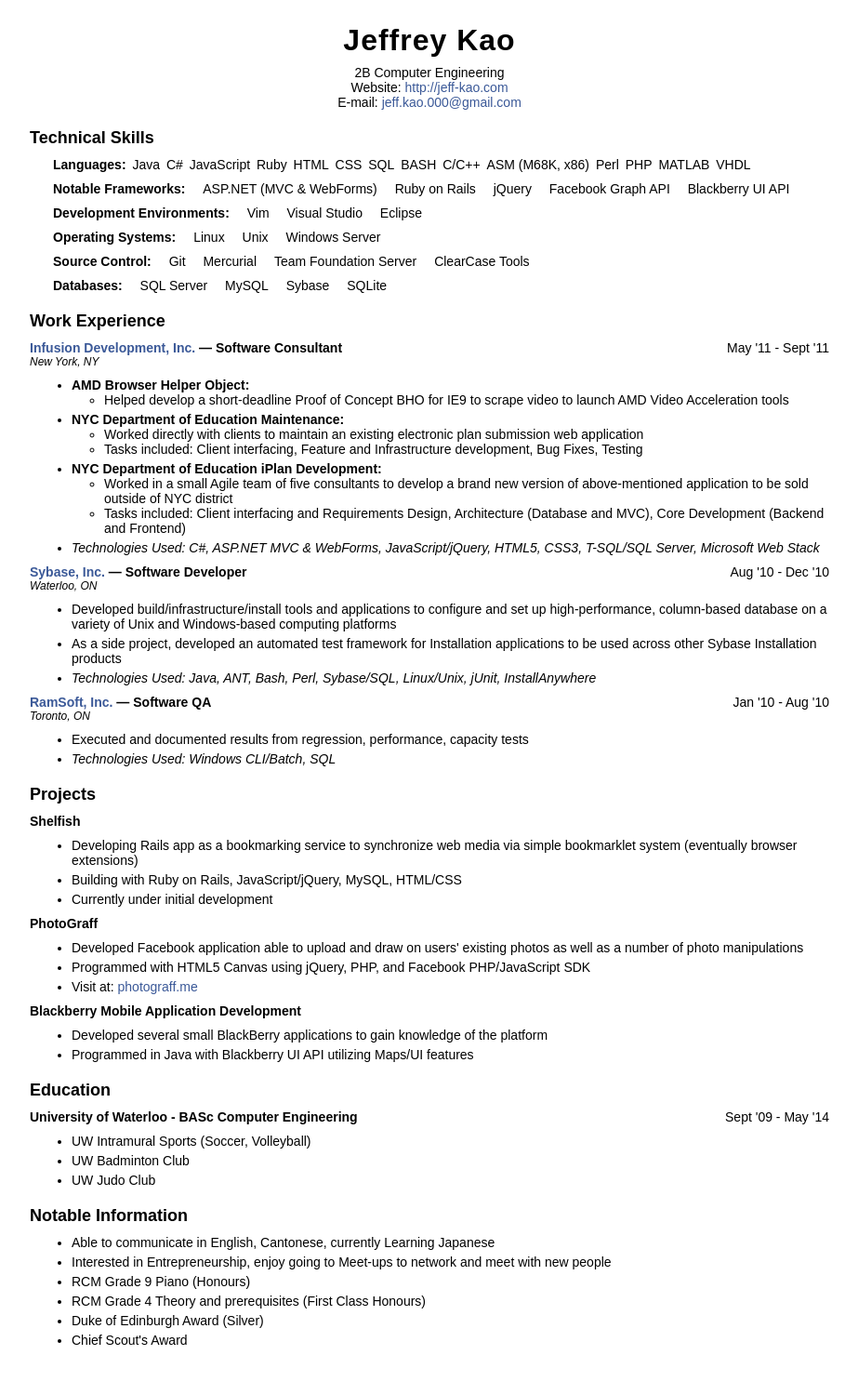
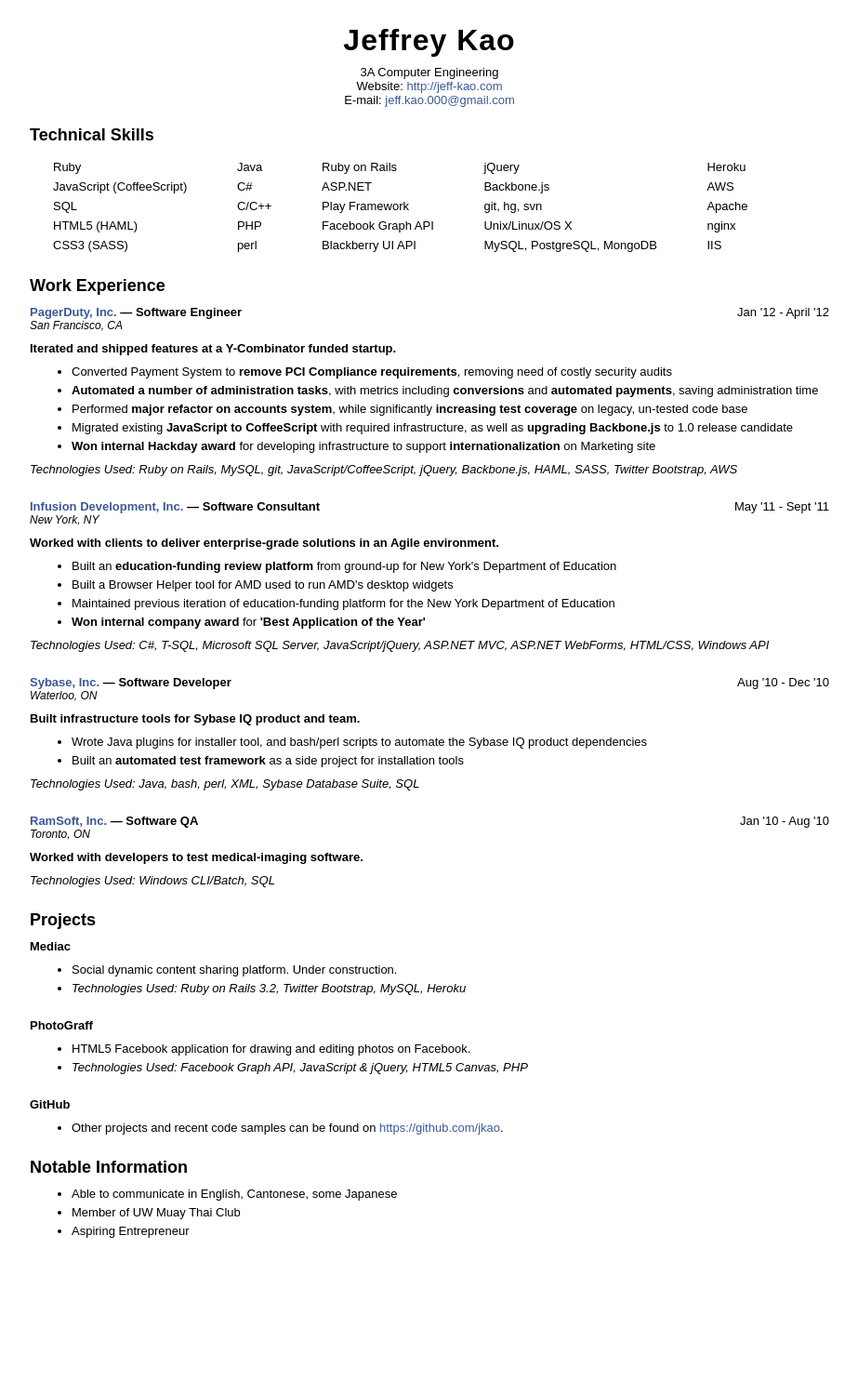
Before and after one commit to jkao/jkao.github.io, a Jekyll site: the page resume_old.html, which Jekyll copies as it is, in a window 1280 px wide. Shown: the whole page at 93% size, without its empty margins (178-1101 px from the left). Built offline with Jekyll 4.4.1, drawn with Linux system fonts in a browser that asks for light colours; after the commit the page ends 1396 px from its top, so only the background shows below that.

Commit message:
Re-formatted resume and updated jobmine resume

```diff
--- a/resume_old.html
+++ b/resume_old.html
@@ -2,7 +2,7 @@
 <html>
     <head>
         <meta charset="utf-8" />
-        <title>Jeffrey Kao | 2B Computer Engineering</title>
+        <title>Jeffrey Kao | 3A Computer Engineering</title>
         <!-- STYLES -->
         <style type="text/css">
             /*
@@ -18,7 +18,7 @@
             */
             html {
                 font-family:arial,sans-serif;
-                font-size:14px;
+                font-size:13px;
             }
             .body {
                 width:860px;
@@ -38,6 +38,9 @@
             }
             a:hover {
               text-decoration:underline;
+            }
+            em {
+              font-style: italic;
             }
             h1 {
               font-size:32px;
@@ -60,31 +63,16 @@
               margin: 0 0 8px;
               letter-spacing:1px;
             }
-            div.skills-summary {
-                margin: 15px 0;
-            }
             ul.skill-set {
-                margin: 10px 0 0 25px;
+              display: inline-block;
+              margin: 0 25px;
+              font-size: 13px;
             }
             ul.skill-set li {
-                display:inline;
-                margin: 0 15px 0 0;
-            }
-            ul.skill-set .head {
-                font-weight:bold;
-            }
-            ul.skill-set-long {
-                margin: 10px 0 0 25px;
-            }
-            ul.skill-set-long li {
-                display:inline;
-                margin: 0 3px 0 0;
-            }
-            ul.skill-set-long .head {
-                font-weight:bold;
+              margin: 6px 0;
             }
             div.entry {
-                margin: 5px 0;
+                margin: 0 0 25px 0;
             }
             div.entry-title {
                 font-weight:bold;
@@ -95,6 +83,10 @@
             }
             div.job-date {
                 float:right;
+            }
+            div.job-summary {
+              margin: 10px 0;
+              font-weight:bold;
             }
             ul.entry-description {
                 margin:10px 0;
@@ -116,153 +108,123 @@
         <!-- HEADING -->
         <div class="heading">
             <h1 class="name">Jeffrey Kao</h1>
-            <div class="meta">2B Computer Engineering</div>
+            <div class="meta">3A Computer Engineering</div>
             <div class="meta">Website: <a href="http://jeff-kao.com">http://jeff-kao.com</a></div>
             <div class="meta">E-mail: <a href="mailto:jeff.kao.000@gmail.com">&#106;&#101;&#102;&#102;&#46;&#107;&#97;&#111;&#46;&#48;&#48;&#48;&#64;&#103;&#109;&#97;&#105;&#108;&#46;&#99;&#111;&#109;</a></div>
         </div>
         <!-- SKILLS -->
         <div class="skills-summary">
           <h3>Technical Skills</h3>
-            <ul class="skill-set-long">
-                <li class="head">Languages:</li>
+          <ul class="skill-set">
+            <li>Ruby</li>
+            <li>JavaScript (CoffeeScript)</li>
+            <li>SQL</li>
+            <li>HTML5 (HAML)</li>
+            <li>CSS3 (SASS)</li>
+          </ul>
+          <ul class="skill-set">
             <li>Java</li>
             <li>C#</li>
-                <li>JavaScript</li>
-                <li>Ruby</li>
-                <li>HTML</li>
-                <li>CSS</li>
-                <li>SQL</li>
-                <li>BASH</li>
             <li>C/C++</li>
-                <li>ASM (M68K, x86)</li>
-                <li>Perl</li>
             <li>PHP</li>
-                <li>MATLAB</li>
-                <li>VHDL</li>
+            <li>perl</li>
           </ul>
           <ul class="skill-set">
-                <li class="head">Notable Frameworks:</li>
-                <li>ASP.NET (MVC &amp; WebForms)</li>
             <li>Ruby on Rails</li>
-                <li>jQuery</li>
+            <li>ASP.NET</li>
+            <li>Play Framework</li>
             <li>Facebook Graph API</li>
             <li>Blackberry UI API</li>
           </ul>
           <ul class="skill-set">
-                <li class="head">Development Environments:</li>
-                <li>Vim</li>
-                <li>Visual Studio</li>
-                <li>Eclipse</li>
+            <li>jQuery</li>
+            <li>Backbone.js</li>
+            <li>git, hg, svn</li>
+            <li>Unix/Linux/OS X</li>
+            <li>MySQL, PostgreSQL, MongoDB</li>
           </ul>
           <ul class="skill-set">
-                <li class="head">Operating Systems:</li>
-                <li>Linux</li>
-                <li>Unix</li>
-                <li>Windows Server</li>
-            </ul>
-            <ul class="skill-set">
-                <li class="head">Source Control:</li>
-                <li>Git</li>
-                <li>Mercurial</li>
-                <li>Team Foundation Server</li>
-                <li>ClearCase Tools</li>
-            </ul>
-            <ul class="skill-set">
-                <li class="head">Databases:</li>
-                <li>SQL Server</li>
-                <li>MySQL</li>
-                <li>Sybase</li>
-                <li>SQLite</li>
+            <li>Heroku</li>
+            <li>AWS</li>
+            <li>Apache</li>
+            <li>nginx</li>
+            <li>IIS</li>
           </ul>
         </div>
         <!-- WORK -->
         <div class="work">
             <h3>Work Experience</h3>
             <div class="entry">
+              <div class="job-date">Jan &#39;12 - April &#39;12</div>
+              <div class="entry-title"><a href="http://www.pagerduty.com">PagerDuty, Inc.</a> &mdash; Software Engineer</div>
+              <div class="job-location">San Francisco, CA</div>
+              <div class="job-summary">Iterated and shipped features at a  Y-Combinator funded startup.</div>
+              <ul class="entry-description">
+                <li>Converted Payment System to <strong>remove PCI Compliance requirements</strong>, removing need of costly security audits</li>
+                <li><strong>Automated a number of administration tasks</strong>, with metrics including <strong>conversions</strong> and <strong>automated payments</strong>, saving administration time</li>
+                <li>Performed <strong>major refactor on accounts system</strong>, while significantly <strong>increasing test coverage</strong> on legacy, un-tested code base</li>
+                <li>Migrated existing <strong>JavaScript to CoffeeScript</strong> with required infrastructure, as well as <strong>upgrading Backbone.js</strong> to 1.0 release candidate</li>
+                <li><strong>Won internal Hackday award</strong> for developing infrastructure to support <strong>internationalization</strong> on Marketing site</li>
+              </ul>
+              <em>Technologies Used: Ruby on Rails, MySQL, git, JavaScript/CoffeeScript, jQuery, Backbone.js, HAML, SASS, Twitter Bootstrap, AWS</em>
+            </div>
+            <div class="entry">
               <div class="job-date">May &#39;11 - Sept &#39;11</div>
               <div class="entry-title"><a href="http://www.infusion.com">Infusion Development, Inc.</a> &mdash; Software Consultant</div>
               <div class="job-location">New York, NY</div>
+              <div class="job-summary">Worked with clients to deliver enterprise-grade solutions in an Agile environment.</div>
               <ul class="entry-description">
-                    <li>
-                        <strong>AMD Browser Helper Object:</strong>
-                        <ul>
-                            <li>Helped develop a short-deadline Proof of Concept BHO for IE9 to scrape video to launch AMD Video Acceleration tools</li>
+                <li>Built an <strong>education-funding review platform</strong> from ground-up for New York's Department of Education</li>
+                <li>Built a Browser Helper tool for AMD used to run AMD's desktop widgets</li>
+                <li>Maintained previous iteration of education-funding platform for the New York Department of Education</li>
+                <li><strong>Won internal company award</strong> for <strong>'Best Application of the Year'</strong></li>
               </ul>
-                    </li>
-                    <li>
-                        <strong>NYC Department of Education Maintenance:</strong>
-                        <ul>
-                            <li>Worked directly with clients to maintain an existing electronic plan submission web application</li>
-                            <li>Tasks included: Client interfacing, Feature and Infrastructure development, Bug Fixes, Testing</li>
-                        </ul>
-                    </li>
-                    <li>
-                        <strong>NYC Department of Education iPlan Development:</strong>
-                        <ul>
-                            <li>Worked in a small Agile team of five consultants to develop a brand new version of above-mentioned application to be sold outside of NYC district</li>
-                            <li>Tasks included: Client interfacing and Requirements Design, Architecture (Database and MVC), Core Development (Backend and Frontend)</li>
-                        </ul>
-                    </li>
-                    <li><i>Technologies Used: C#, ASP.NET MVC & WebForms, JavaScript/jQuery, HTML5, CSS3, T-SQL/SQL Server, Microsoft Web Stack</i></li>
-                </ul>
+              <em>Technologies Used: C#, T-SQL, Microsoft SQL Server, JavaScript/jQuery, ASP.NET MVC, ASP.NET WebForms, HTML/CSS, Windows API</em>
             </div>
             <div class="entry">
               <div class="job-date">Aug &#39;10 - Dec &#39;10</div>
               <div class="entry-title"><a href="http://www.sybase.com">Sybase, Inc.</a> &mdash; Software Developer</div>
               <div class="job-location">Waterloo, ON</div>
+              <div class="job-summary">Built infrastructure tools for Sybase IQ product and team.</div>
               <ul class="entry-description">
-                    <li>Developed build/infrastructure/install tools and applications to configure and set up high-performance, column-based database on a variety of Unix and Windows-based computing platforms</li>
-                    <li>As a side project, developed an automated test framework for Installation applications to be used across other Sybase Installation products</li>
-                    <li><i>Technologies Used: Java, ANT, Bash, Perl, Sybase/SQL, Linux/Unix, jUnit, InstallAnywhere</i></li>
+                <li>Wrote Java plugins for installer tool, and bash/perl scripts to automate the Sybase IQ product dependencies</li>
+                <li>Built an <strong>automated test framework</strong> as a side project for installation tools</li>
               </ul>
+              <em>Technologies Used: Java, bash, perl, XML, Sybase Database Suite, SQL</em>
             </div>
             <div class="entry">
               <div class="job-date">Jan &#39;10 - Aug &#39;10</div>
               <div class="entry-title"><a href="http://www.ramsoft.com">RamSoft, Inc.</a> &mdash; Software QA</div>
               <div class="job-location">Toronto, ON</div>
-                <ul class="entry-description">
-                    <li>Executed and documented results from regression, performance, capacity tests</li>
-                    <li><i>Technologies Used: Windows CLI/Batch, SQL</i></li>
-                </ul>
+              <div class="job-summary">Worked with developers to test medical-imaging software.</div>
+              <em>Technologies Used: Windows CLI/Batch, SQL</em>
             </div>
         </div>
         <!-- PROJECTS -->
         <div class="projects">
           <h3>Projects</h3>
           <div class="entry">
-                <div class="entry-title">Shelfish</div>
+            <div class="entry-title">Mediac</div>
             <ul class="entry-description">
-                    <li>Developing Rails app as a bookmarking service to synchronize web media via simple bookmarklet system (eventually browser extensions)</li>
-                    <li>Building with Ruby on Rails, JavaScript/jQuery, MySQL, HTML/CSS</li>
-                    <li>Currently under initial development</li>
+              <li>Social dynamic content sharing platform. Under construction.</li>
+              <li><em>Technologies Used: Ruby on Rails 3.2, Twitter Bootstrap, MySQL, Heroku</em></li>
             </ul>
           </div>
           <div class="entry">
             <div class="entry-title">PhotoGraff</div>
             <ul class="entry-description">
-                    <li>Developed Facebook application able to upload and draw on users' existing photos as well as a number of photo manipulations</li>
-                    <li>Programmed with HTML5 Canvas using jQuery, PHP, and Facebook PHP/JavaScript SDK</li>
-                    <li>Visit at: <a href="http://photograff.me">photograff.me</a>
+              <li>HTML5 Facebook application for drawing and editing photos on Facebook.</li>
+              <li>
+                <em>
+                  Technologies Used: Facebook Graph API, JavaScript &amp; jQuery, HTML5 Canvas, PHP
+                </em>
+              </li>
             </ul>
           </div>
           <div class="entry">
-                <div class="entry-title">Blackberry Mobile Application Development</div>
+            <div class="entry-title">GitHub</div>
             <ul class="entry-description">
-                    <li>Developed several small BlackBerry applications to gain knowledge of the platform</li>
-                    <li>Programmed in Java with Blackberry UI API utilizing Maps/UI features</li>
-                </ul>
-            </div>
-        </div>
-        <!-- EDUCATION -->
-        <div class="education">
-            <h3>Education</h3>
-            <div class="entry">
-                <div class="job-date">Sept &#39;09 - May &#39;14</div>
-                <div class="entry-title">University of Waterloo - BASc Computer Engineering</div>
-                <ul class="entry-description">
-                    <li>UW Intramural Sports (Soccer, Volleyball)</li>
-                    <li>UW Badminton Club</li>
-                    <li>UW Judo Club</li>
+              <li>Other projects and recent code samples can be found on <a href="https://github.com/jkao">https://github.com/jkao</a>.</li>
             </ul>
           </div>
         </div>
@@ -271,16 +233,14 @@
           <h3>Notable Information</h3>
           <div class="entry">
             <ul class="entry-description">
-                    <li>Able to communicate in English, Cantonese, currently Learning Japanese</li>
-                    <li>Interested in Entrepreneurship, enjoy going to Meet-ups to network and meet with new people</li>
-                    <li>RCM Grade 9 Piano (Honours)</li>
-                    <li>RCM Grade 4 Theory and prerequisites (First Class Honours)</li>
-                    <li>Duke of Edinburgh Award (Silver)</li>
-                    <li>Chief Scout&#39;s Award</li>
+              <li>Able to communicate in English, Cantonese, some Japanese</li>
+              <li>Member of UW Muay Thai Club</li>
+              <li>Aspiring Entrepreneur</li>
             </ul>
           </div>
         </div>
+
         <!-- Ping, Muahaha -->
-        <img src="http://jobminestats.appspot.com/Ping/ag5zfmpvYm1pbmVzdGF0c3IMCxIFUGl4ZWwYoR8M.gif" height="0" width="0"/>
+        <img src="http://jobminestats.appspot.com/Ping/ag5zfmpvYm1pbmVzdGF0c3IMCxIFUGl4ZWwYoR8M.gif" height="0" width="0" />
     </body>
 </html>
```
Also changed, not shown: resume.html (+8 -8 lines). Lines whose indentation alone changed are shown as unchanged.
